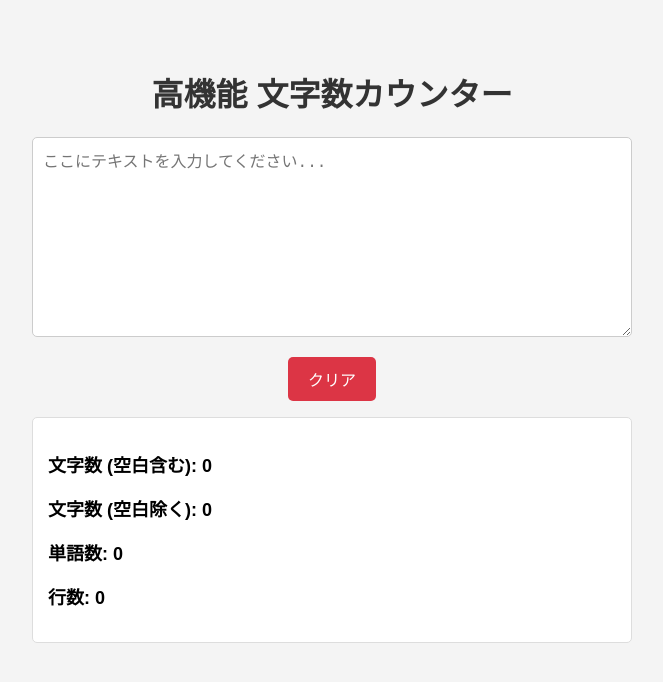
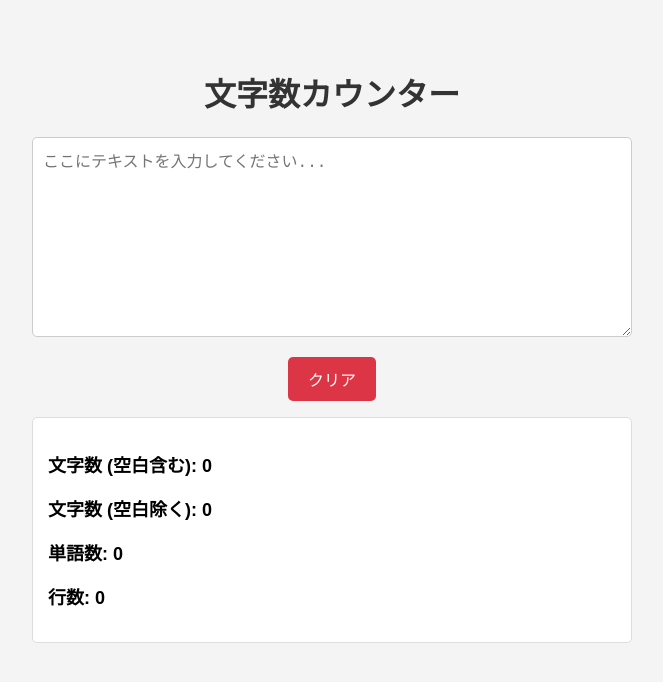
Before and after one commit to danatanotanuki/Danata, a plain HTML site: page index.html in a window 1280 px wide. Shown: the whole page, without its empty margins (308-971 px from the left). Drawn offline with Linux system fonts and the light colour scheme.

Commit message:
Update index.html

```diff
--- a/index.html
+++ b/index.html
@@ -7,7 +7,7 @@
     <link rel="stylesheet" href="style.css">
 </head>
 <body>
-    <h1>高機能 文字数カウンター</h1>
+    <h1>文字数カウンター</h1>
 
     <textarea id="text-input" placeholder="ここにテキストを入力してください..."></textarea>
 
```
